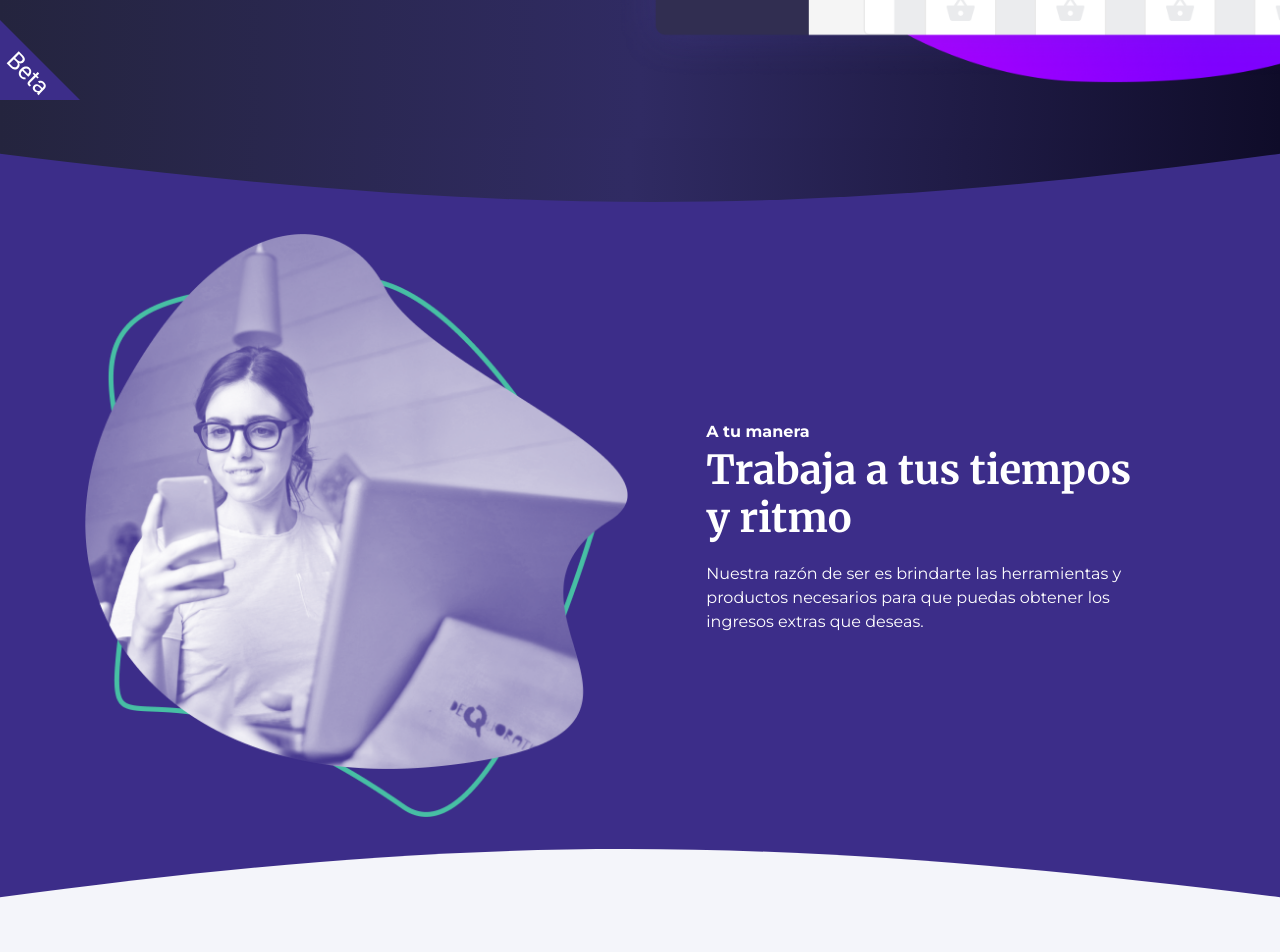
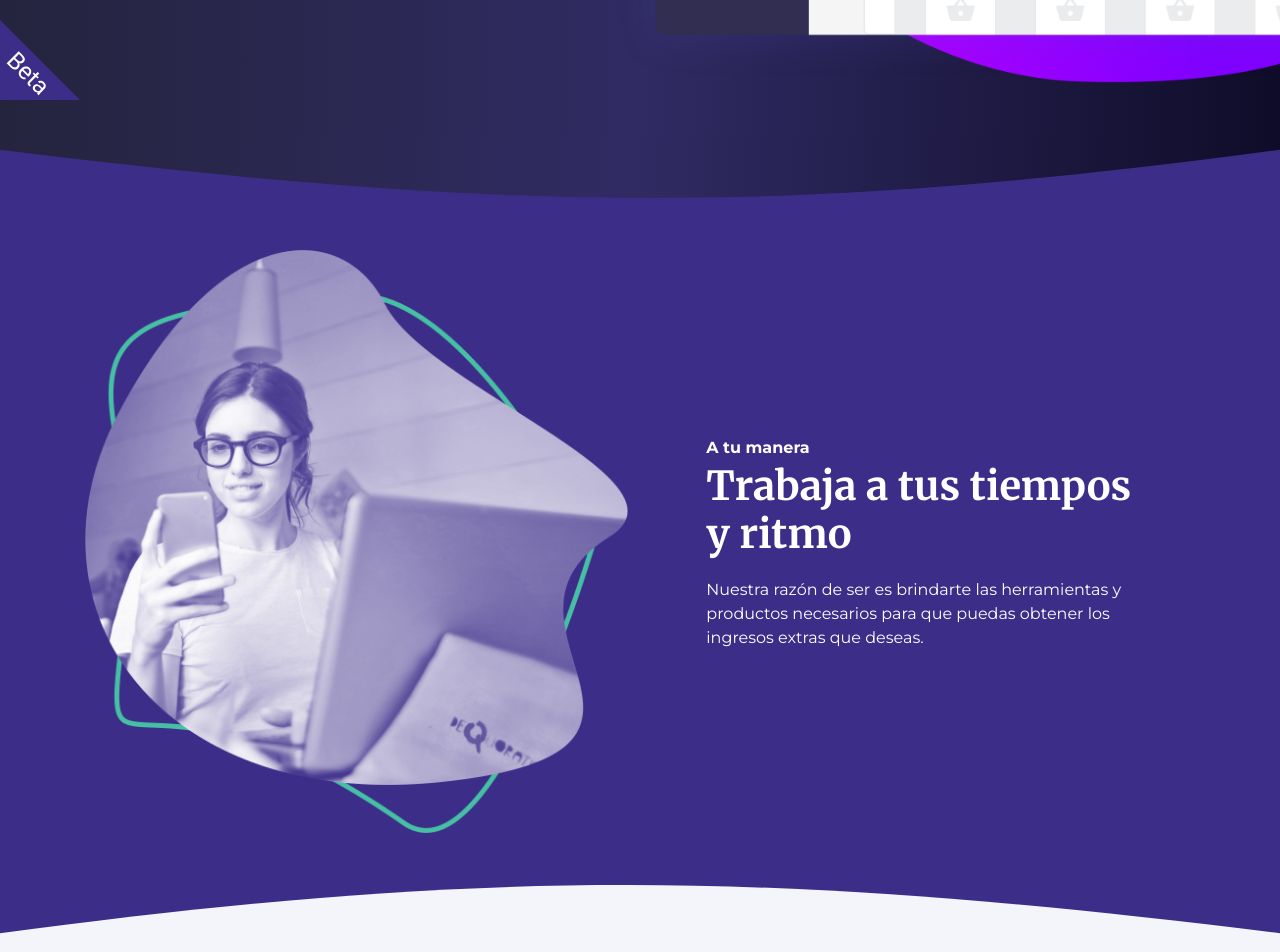
Before and after one commit to ry2/Diventa-Landing-Page, a website: page src/index.html in a window 1280 px wide. Shown: the part 700-1652 px from the top of the page. Drawn offline with nearby package versions, Linux system fonts and the light colour scheme; a script that the page names is missing.

Commit message:
Visual bugs
Fixed wave gap and increased seller section padding

```diff
--- a/src/scss/layout/_containers.scss
+++ b/src/scss/layout/_containers.scss
@@ -159,7 +159,8 @@ section {
     &--vendedor {
         svg{fill: $color-background-light;}
         padding: 0;
-        margin: 0;
+        padding-top: em(16);
+        padding-bottom: em(16);
         color: $white;
     }
 
@@ -212,7 +213,7 @@ section {
         z-index: 100;
         height: 32px;
         position: absolute;
-        bottom:0;
+        bottom:-4px;
         left: 0;
         @include mq(large) {
             height: 64px;
@@ -222,7 +223,7 @@ section {
     &--top {
         height: 32px;
         position: absolute;
-        top: 0;
+        top: -4px;
         left: 0;
         transform: rotate(180deg);
         @include mq(large) {
```
Also changed, not shown: src/css/styles.css, src/css/themes/rebeccapurple.css, 2 other files.
